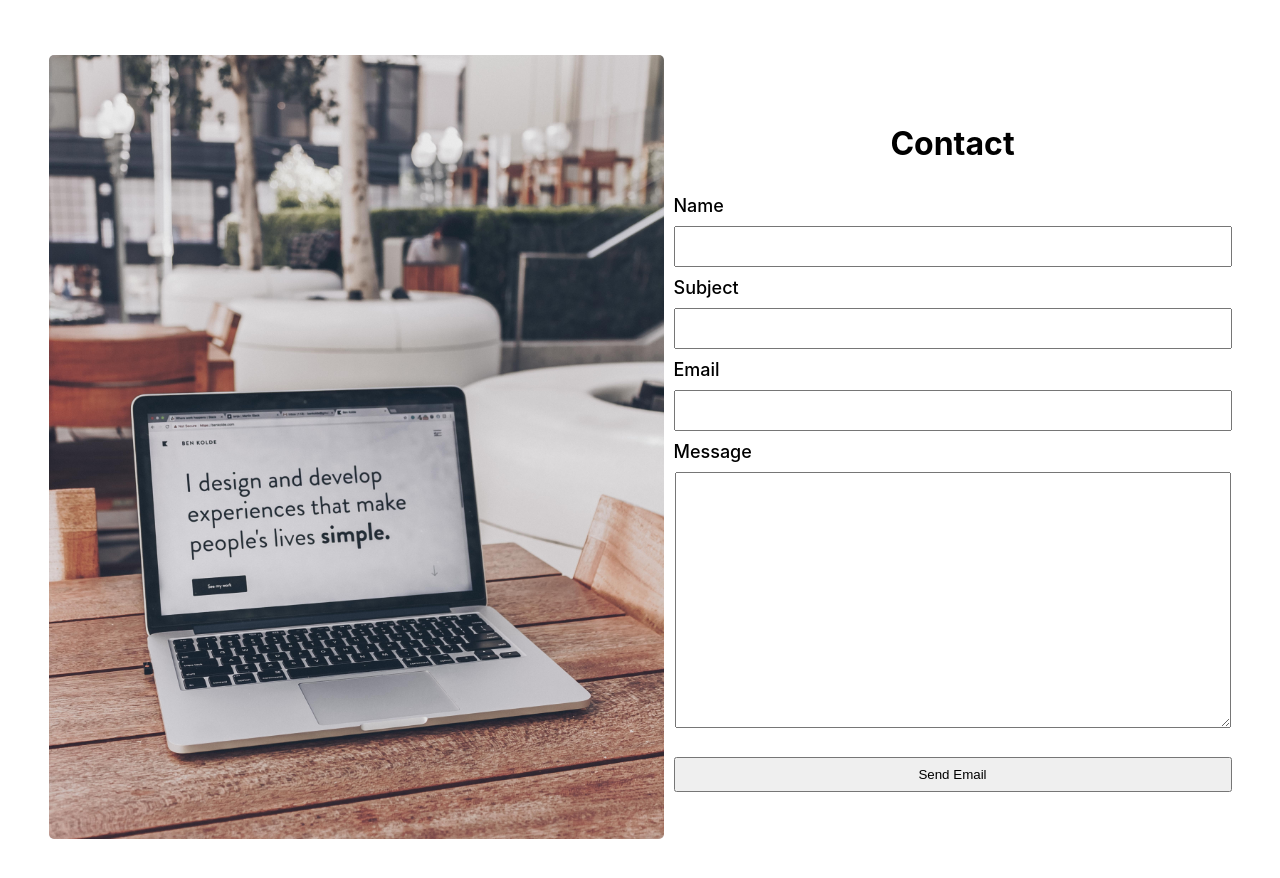
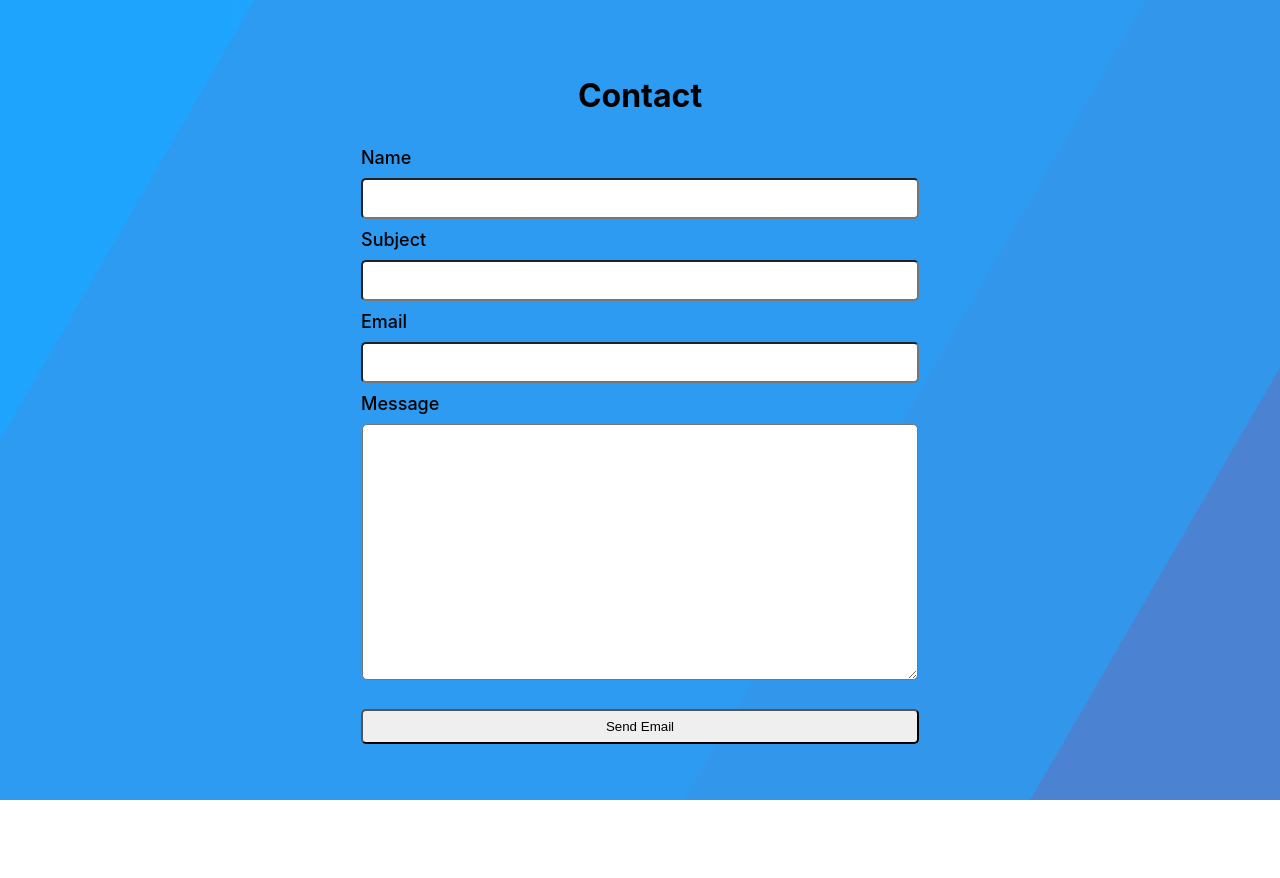
Before and after one commit to ahmetakinsel/react-contact-form, a React (Create React App) app: page / in a window 1280 px wide. Shown: the top 878 px of the page. After the commit the page ends 800 px from the top, so only its background shows below. Built offline with nearby package versions, Linux system fonts and the light colour scheme.

Commit message:
animated background added

```diff
--- a/src/components/Contact.jsx
+++ b/src/components/Contact.jsx
@@ -3,7 +3,7 @@ import emailjs from "@emailjs/browser";
 import { ToastContainer, toast } from "react-toastify";
 import "react-toastify/dist/ReactToastify.css";
 import styled from "styled-components";
-import img from "./images/img.jpg";
+import "./styles.css";
 
 const Container = styled.div`
   display: flex;
@@ -11,10 +11,6 @@ const Container = styled.div`
   padding: 50px;
 `;
 
-const ImageWrapper = styled.div`
-  display: flex;
-  padding: 5px;
-`;
 const Header = styled.h1``;
 
 const Form = styled.form`
@@ -44,17 +40,23 @@ const InputLabel = styled.label`
 const Input = styled.input`
   width: 550px;
   height: 35px;
+  border-radius: 5px;
 `;
 
 const Button = styled.button`
   width: 558px;
   height: 35px;
+  border-radius: 5px;
+
+  :hover {
+  }
 `;
 
 const TextField = styled.textarea`
   width: 550px;
   height: 250px;
   margin-bottom: 25px;
+  border-radius: 5px;
 `;
 
 const Contact = () => {
@@ -90,7 +92,7 @@ const Contact = () => {
         process.env.REACT_APP_PUBLIC_KEY
       )
       .then(
-        (result) => {
+        () => {
           toast.success("Your email has been sent", {
             position: "bottom-center",
             autoClose: 5000,
@@ -109,18 +111,10 @@ const Contact = () => {
 
   return (
     <>
+      <div class="animation"></div>
+      <div class="animation animation-2"></div>
+      <div class="animation animation-3"></div>
       <Container>
-        <ImageWrapper>
-          <img
-            src={img}
-            alt="img"
-            style={{
-              width: "615px",
-              height: "100%",
-              borderRadius: "5px",
-            }}
-          />
-        </ImageWrapper>
         <Form ref={form}>
           <FormFields>
             <Header>Contact</Header>
--- /dev/null
+++ b/src/components/styles.css
@@ -0,0 +1,29 @@
+.animation {
+    animation:slide 4s ease-in-out infinite alternate;
+    background-image: linear-gradient(-60deg, rgb(51, 115, 204) 50%, #09f 50%);
+    bottom:0;
+    left:-50%;
+    opacity:.5;
+    position:fixed;
+    right:-50%;
+    top:0;
+    z-index:-1;
+  }
+
+  .animation-2 {
+    animation-direction:alternate-reverse;
+    animation-duration:5s;
+  }
+
+  .animation-3 {
+    animation-duration:6s;
+  }
+
+  @keyframes slide {
+    0% {
+      transform:translateX(-25%);
+    }
+    100% {
+      transform:translateX(25%);
+    }
+  }
--- a/src/reportWebVitals.js
+++ b/src/reportWebVitals.js
@@ -1,6 +1,6 @@
-const reportWebVitals = onPerfEntry => {
+const reportWebVitals = (onPerfEntry) => {
   if (onPerfEntry && onPerfEntry instanceof Function) {
-    import('web-vitals').then(({ getCLS, getFID, getFCP, getLCP, getTTFB }) => {
+    import("web-vitals").then(({ getCLS, getFID, getFCP, getLCP, getTTFB }) => {
       getCLS(onPerfEntry);
       getFID(onPerfEntry);
       getFCP(onPerfEntry);
```
Also changed, not shown: src/components/ContactUs.jsx (deleted, +0 -68 lines).
